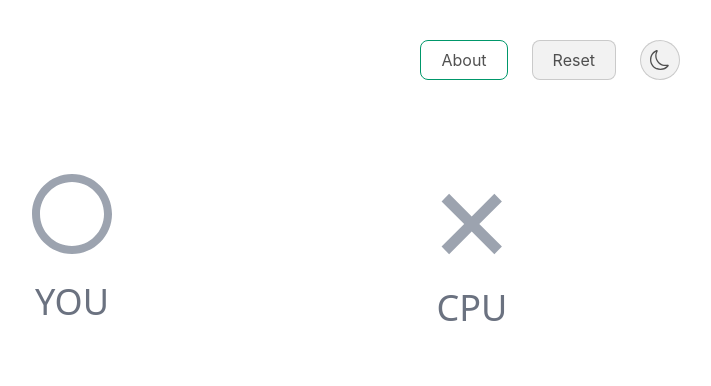
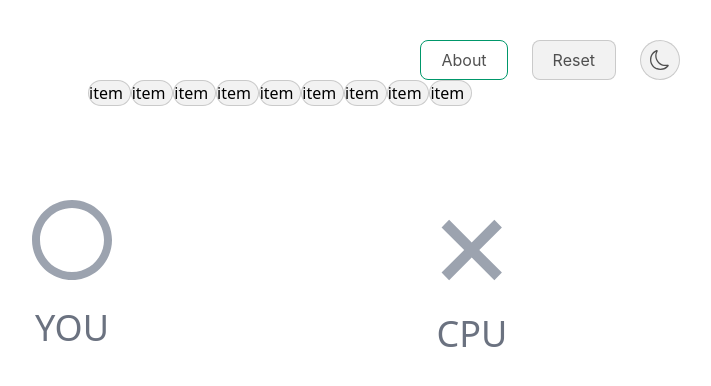
Before and after one commit to erffon/xo-game, a Next.js app: page /playground in a window 1280 px wide. Shown: the top 386 px of the page, without its empty margins (360-1071 px from the left). Built offline with nearby package versions, Linux system fonts and the light colour scheme.

Commit message:
items array and iteration through it created

```diff
--- a/pages/playground/index.tsx
+++ b/pages/playground/index.tsx
@@ -3,9 +3,18 @@ import Container from "../../components/Ui/Container";
 import { BiCircle, BiX } from "react-icons/bi";
 
 const Playground = () => {
+  const tiles = [0, 0, 0, 0, 0, 0, 0, 0, 0];
   return (
     <>
       <Navbar />
+      <div className="container">
+        <div className="flex flex-row mx-52 flex-wrap">
+          {tiles.map((item) => {
+            return <Container className="flex-1">item</Container>;
+          })}
+        </div>
+
+        {/* ---------------------------- YOU and CPU icons --------------------------- */}
         <div className="flex flex-row justify-center gap-72 mt-20">
           <div className="flex flex-col items-center justify-center">
             <BiCircle className="text-8xl text-gray-400 mb-5" />
@@ -16,6 +25,7 @@ const Playground = () => {
             <h3 className="text-4xl text-gray-500">CPU</h3>
           </div>
         </div>
+      </div>
     </>
   );
 };
```
Lines whose indentation alone changed are shown as unchanged.
